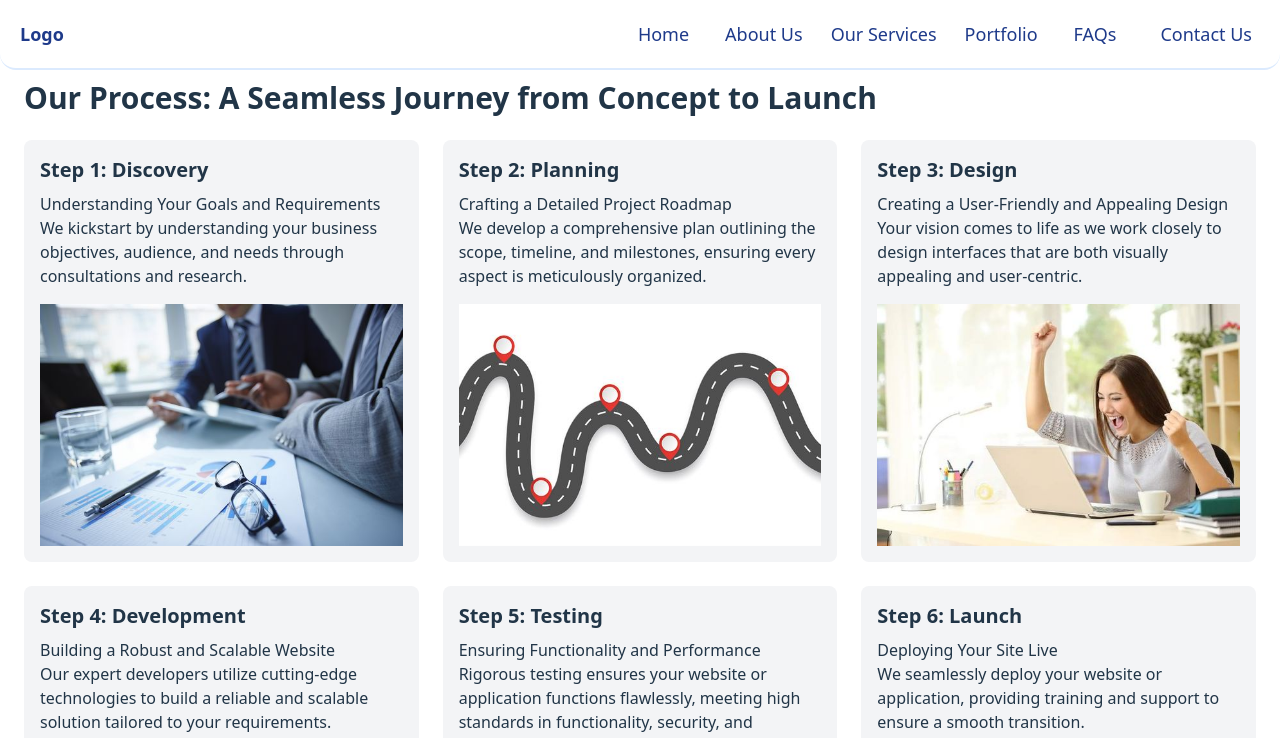
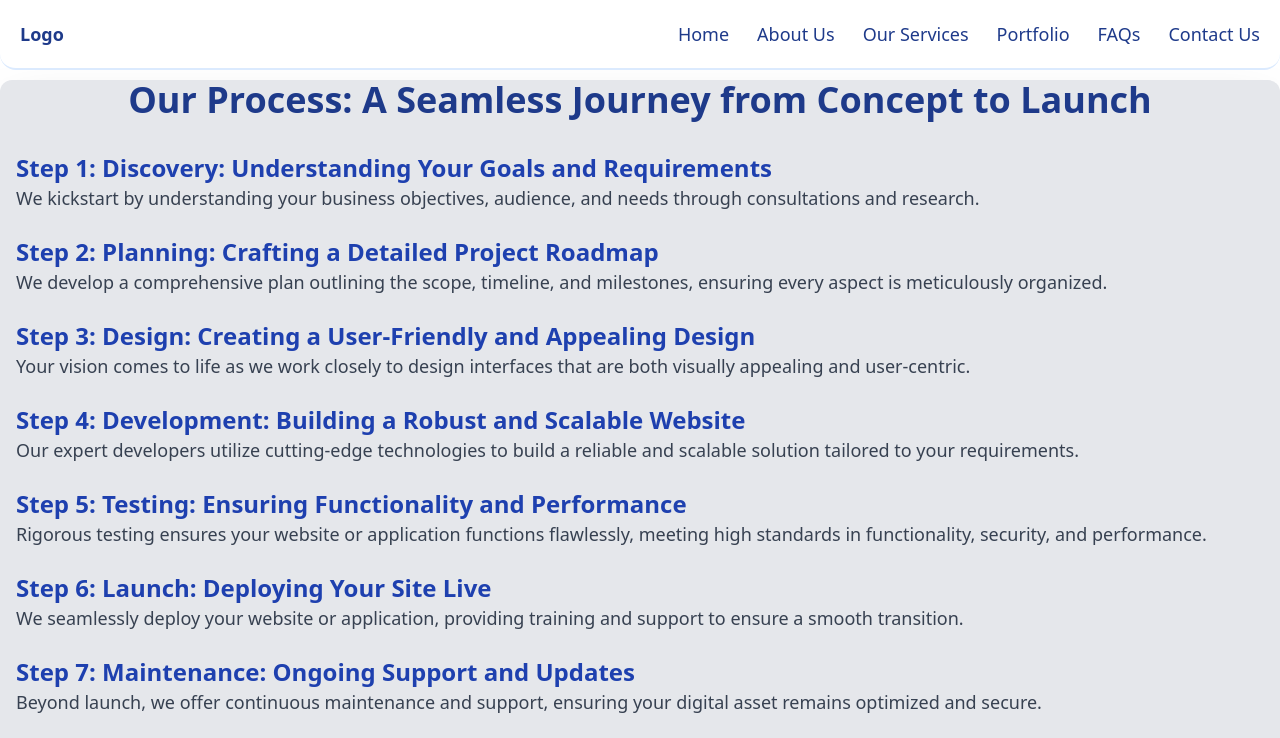
Before and after one commit to winny52/HopeTech, a React (Vite) app: page /process in a window 1280 px wide. Shown: the top 738 px of the page. Built offline with nearby package versions, Linux system fonts and the light colour scheme.

Commit message:
Made changes to Hero Section

```diff
--- /dev/null
+++ b/src/components/AboutSection.jsx
@@ -0,0 +1,28 @@
+import React from "react";
+import { useNavigate } from "react-router-dom";
+
+const AboutSection =() => {
+ const navigate=useNavigate();
+ const handleClick = () => {
+    navigate('/about');
+  };
+
+
+
+    return (
+      <div className="about-page pt-20 text-blue-900 p-6 flex justify-center items-center">
+        <div className="container m-4">
+          <h2 className="text-4xl text-blue-700 font-semibold mb-8">About HopeTech</h2>
+          <p className="w-3/4 text-xl">
+            HopeTech is a leading web design and development agency committed to bringing your digital vision to life. With 10+ years of experience, our team of experts specializes in creating responsive, user-friendly, and visually captivating websites that drive results.
+          </p>
+
+          <div className="story-section m-8">
+            <button onClick={handleClick} className="px-4 py-2 bg-blue-700 text-white rounded hover:bg-blue-800">Discover our story</button>
+          </div>
+        </div>
+      </div>
+    );
+  }
+
+  export default AboutSection;
--- /dev/null
+++ b/src/components/FAQHERO.jsx
@@ -0,0 +1,50 @@
+import React from 'react';
+import { useNavigate } from 'react-router-dom';
+
+const MiniFAQ = () => {
+    const navigate=useNavigate();
+    const handleClick = () => {
+       navigate('/FAQ');
+     };
+
+
+  return (
+    <div className="text-blue-900 pt-20">
+      <div className="container mx-auto py-12">
+        <h2 className="text-3xl font-semibold mb-8">Frequently Asked Questions</h2>
+
+        <div className="space-y-8">
+          {/* FAQ 1 */}
+          <div className="faq-item">
+            <h3 className="text-xl font-semibold mb-4">What services do you offer?</h3>
+            <p>
+              We offer a comprehensive range of web design and development services, including custom website design, responsive design, e-commerce solutions, custom web applications, UI/UX design, website maintenance, SEO services, content creation, and PPC advertising.
+            </p>
+          </div>
+
+          {/* FAQ 2 */}
+          <div className="faq-item">
+            <h3 className="text-xl font-semibold mb-4">How long does it take to build a website?</h3>
+            <p>
+              The timeline for building a website depends on the scope and complexity of the project. On average, a custom website can take anywhere from 6 to 12 weeks to complete. This includes the discovery, planning, design, development, and testing phases. We will provide a detailed timeline for your specific project during the planning phase.
+            </p>
+          </div>
+
+          {/* FAQ 3 */}
+          <div className="faq-item">
+            <h3 className="text-xl font-semibold mb-4">What is the cost of a custom website?</h3>
+            <p>
+              The cost of a custom website varies based on the scope and complexity of the project. We offer competitive pricing and flexible packages to suit different budgets and needs. During the discovery phase, we will provide a detailed quote based on your specific requirements.
+            </p>
+          </div>
+        </div>
+
+        <div className="mt-8 flex justify-center">
+          <button  onClick={handleClick} className="px-4 py-2 bg-blue-700 text-white rounded hover:bg-blue-800">Explore More FAQs</button>
+        </div>
+      </div>
+    </div>
+  );
+};
+
+export default MiniFAQ;
--- a/src/components/HeroSection.jsx
+++ b/src/components/HeroSection.jsx
@@ -3,6 +3,11 @@ import { useState, useEffect } from 'react';
 import WelcomeSection from './WelcomeSection';
 import WhyChooseUs from './WhyChooseUs';
 import { useNavigate } from 'react-router';
+import AboutSection from './AboutSection';
+import Solutions from './Solutions';
+import ProcessPage from './OurProcess';
+import MiniFAQ from './FAQHERO';
+import Testimonials from './Testimonials';
 
 const HeroSection = () => {
 
@@ -67,7 +72,13 @@ const HeroSection = () => {
         </div>
       </div>
       <WelcomeSection />
+      <AboutSection/>
+      <Solutions/>
       <WhyChooseUs />
+      <ProcessPage/>
+      <MiniFAQ/>
+      <Testimonials/>
+
     </div>
   );
 };
--- a/src/components/Navbar.jsx
+++ b/src/components/Navbar.jsx
@@ -10,25 +10,25 @@ const Navbar = () => {
   };
 
   return (
-    <nav className=" fixed top-0 w-full bg-white p-5  text-blue-900 rounded-b-2xl text-lg border-b-2 border-blue-100 z-10">
-      <div className="container mx-auto flex justify-between items-center">
+    <nav className=" fixed top-0 w-full  bg-white md:p-5 p-2 text-blue-900 rounded-b-2xl text-lg border-b-2 border-blue-100 z-10">
+      <div className="container mx-auto flex justify-between items-center  ">
         <span className="font-semibold text-lg">Logo</span>
         <button className="text-xl md:hidden" onClick={toggleNavbar}>
           {isOpen ? '' : 'Menu'}
         </button>
-        <ul className={`md:flex md:items-center space-x-7 ${isOpen ? 'block' : 'hidden'}`}>
+        <ul className={`md:flex md:items-center space-x-7 md:flex-row w-1/2 md:w-auto justify-between   md:h-auto md:static ${isOpen ? 'block fixed bg-white top-4 left-0 h-screen' : 'hidden'}`}>
           <li>
-            <Link to="/" className="hover:text-blue-400 rounded p-2">
+            <Link to="/" className="hover:text-blue-400 focus:text-blue-400 rounded pl-8 mb-2">
               Home
             </Link>
           </li>
-          <li className="relative group">
-            <span className="hover:text-blue-400 rounded pb-8 cursor-pointer">
+          <li className="relative group "  tabIndex="0">
+            <span className="hover:text-blue-400  rounded pb-8 mt-6 pb-2 cursor-pointer">
               About Us
             </span>
-            <ul className="absolute left-0 mt-1 hidden w-48 bg-white mt-6 rounded-b-2xl group-hover:block">
+            <ul className="md:absolute left-0 md:mt-1 hidden md:w-48 bg-white md:mt-6 rounded-b-2xl group-hover:block">
               <li>
-                <Link to="/about" className="block hover:text-blue-400 rounded p-2">
+                <Link to="/about" className="block hover:text-blue-400 focus:text-blue-400 rounded p-2">
                   About Us
                 </Link>
               </li>
@@ -44,11 +44,11 @@ const Navbar = () => {
               </li>
             </ul>
           </li>
-          <li className="relative group">
+          <li className="relative group" tabIndex="0">
             <span className="hover:text-blue-400 rounded pb-8 cursor-pointer">
               Our Services
             </span>
-            <ul className="absolute left-0 hidden w-48 mt-6 bg-white rounded-b-2xl group-hover:block">
+            <ul className="md:absolute left-0 hidden md:w-48 md:mt-6 bg-white rounded-b-2xl group-hover:block">
 
               <li>
                 <Link to="/services/services" className="block hover:text-blue-400 rounded p-2">
@@ -62,11 +62,11 @@ const Navbar = () => {
               </li>
             </ul>
           </li>
-          <li className="relative group">
+          <li className="relative group" tabIndex="0">
             <span className="hover:text-blue-400 rounded pb-8 cursor-pointer">
               Portfolio
             </span>
-            <ul className="absolute left-0 mt-6 bg-white rounded-b-2xl hidden w-48 group-hover:block">
+            <ul className="md:absolute left-0 md:mt-6 bg-white rounded-b-2xl hidden md:w-48 group-hover:block">
               <li>
                 <Link to="/portfolio/testimonials" className="block hover:text-blue-400 rounded p-2">
                   Testimonials
@@ -80,12 +80,12 @@ const Navbar = () => {
             </ul>
           </li>
           <li>
-            <Link to="/faqs" className="hover:text-blue-400 rounded p-2">
+            <Link to="/faqs" className="hover:text-blue-400 rounded ">
               FAQs
             </Link>
           </li>
           <li>
-            <Link to="/contact" className="hover:text-blue-400 rounded p-2">
+            <Link to="/contact" className="hover:text-blue-400 rounded ">
               Contact Us
             </Link>
           </li>
--- a/src/components/OurProcess.jsx
+++ b/src/components/OurProcess.jsx
@@ -1,76 +1,67 @@
 import React from 'react';
-import { useNavigate} from 'react-router-dom';
-import Step1Image from '../assets/STEP1.jpg';
-import Step2Image from '../assets/STEP2.jpg';
-import Step3Image from '../assets/STEP3.jpg';
-import Step4Image from '../assets/STEP4.jpg';
-import Step5Image from '../assets/STEP5.jpg';
-import Step6Image from '../assets/STEP6.jpg';
-import Step7Image from '../assets/STEP7.jpg';
+import { useNavigate } from 'react-router-dom';
 
-const OurProcess = () => {
+const ProcessPage = () => {
   const navigate = useNavigate();
 
   const handleClick = () => {
     navigate('/detailedprocess');
   };
 
-
-
   return (
-    <div className="container mx-auto p-6 pt-20 rounded-2xl">
-      <h2 className="text-3xl font-bold mb-6">Our Process: A Seamless Journey from Concept to Launch</h2>
-      <div className="grid grid-cols-1 md:grid-cols-2 lg:grid-cols-3 gap-6">
-        <div className="bg-gray-100 p-4 rounded-lg">
-          <h3 className="text-xl font-bold mb-2">Step 1: Discovery</h3>
-          <p>Understanding Your Goals and Requirements</p>
-          <p>We kickstart by understanding your business objectives, audience, and needs through consultations and research.</p>
-          <img src={Step1Image} alt="Step 1" className="mt-4 mx-auto" />
+    <div className="text-blue-900 py-16 pt-20 rounded-2xl">
+      <div className="container mx-auto px-4 bg-gray-200 rounded-xl shadow-2xl">
+        <h2 className="text-4xl font-bold text-center mb-8">Our Process: A Seamless Journey from Concept to Launch</h2>
+        <div className="space-y-6">
+          <div>
+            <h3 className="text-2xl font-semibold text-blue-800">Step 1: Discovery: Understanding Your Goals and Requirements</h3>
+            <p className="text-lg text-gray-700">
+              We kickstart by understanding your business objectives, audience, and needs through consultations and research.
+            </p>
           </div>
-        <div className="bg-gray-100 p-4 rounded-lg">
-          <h3 className="text-xl font-bold mb-2">Step 2: Planning</h3>
-          <p>Crafting a Detailed Project Roadmap</p>
-          <p>We develop a comprehensive plan outlining the scope, timeline, and milestones, ensuring every aspect is meticulously organized.</p>
-          <img src={Step2Image} alt="Step 2" className="mt-4 mx-auto" />
+          <div>
+            <h3 className="text-2xl font-semibold text-blue-800">Step 2: Planning: Crafting a Detailed Project Roadmap</h3>
+            <p className="text-lg text-gray-700">
+              We develop a comprehensive plan outlining the scope, timeline, and milestones, ensuring every aspect is meticulously organized.
+            </p>
           </div>
-        <div className="bg-gray-100 p-4 rounded-lg">
-          <h3 className="text-xl font-bold mb-2">Step 3: Design</h3>
-          <p>Creating a User-Friendly and Appealing Design</p>
-          <p>Your vision comes to life as we work closely to design interfaces that are both visually appealing and user-centric.</p>
-          <img src={Step3Image} alt="Step 3" className="mt-4 mx-auto" />
+          <div>
+            <h3 className="text-2xl font-semibold text-blue-800">Step 3: Design: Creating a User-Friendly and Appealing Design</h3>
+            <p className="text-lg text-gray-700">
+              Your vision comes to life as we work closely to design interfaces that are both visually appealing and user-centric.
+            </p>
           </div>
-        <div className="bg-gray-100 p-4 rounded-lg">
-          <h3 className="text-xl font-bold mb-2">Step 4: Development</h3>
-          <p>Building a Robust and Scalable Website</p>
-          <p>Our expert developers utilize cutting-edge technologies to build a reliable and scalable solution tailored to your requirements.</p>
-          <img src={Step4Image} alt="Step 4" className="mt-4 mx-auto" />
+          <div>
+            <h3 className="text-2xl font-semibold text-blue-800">Step 4: Development: Building a Robust and Scalable Website</h3>
+            <p className="text-lg text-gray-700">
+              Our expert developers utilize cutting-edge technologies to build a reliable and scalable solution tailored to your requirements.
+            </p>
           </div>
-        <div className="bg-gray-100 p-4 rounded-lg">
-          <h3 className="text-xl font-bold mb-2">Step 5: Testing</h3>
-          <p>Ensuring Functionality and Performance</p>
-          <p>Rigorous testing ensures your website or application functions flawlessly, meeting high standards in functionality, security, and performance.</p>
-          <img src={Step5Image} alt="Step 5" className="mt-4 mx-auto" />
+          <div>
+            <h3 className="text-2xl font-semibold text-blue-800">Step 5: Testing: Ensuring Functionality and Performance</h3>
+            <p className="text-lg text-gray-700">
+              Rigorous testing ensures your website or application functions flawlessly, meeting high standards in functionality, security, and performance.
+            </p>
           </div>
-        <div className="bg-gray-100 p-4 rounded-lg">
-          <h3 className="text-xl font-bold mb-2">Step 6: Launch</h3>
-          <p>Deploying Your Site Live</p>
-          <p>We seamlessly deploy your website or application, providing training and support to ensure a smooth transition.</p>
-          <img src={Step6Image} alt="Step 6" className="mt-4 mx-auto" />
+          <div>
+            <h3 className="text-2xl font-semibold text-blue-800">Step 6: Launch: Deploying Your Site Live</h3>
+            <p className="text-lg text-gray-700">
+              We seamlessly deploy your website or application, providing training and support to ensure a smooth transition.
+            </p>
           </div>
-        <div className="bg-gray-100 p-4 rounded-lg">
-          <h3 className="text-xl font-bold mb-2">Step 7: Maintenance</h3>
-          <p>Ongoing Support and Updates</p>
-          <p>Beyond launch, we offer continuous maintenance and support, ensuring your digital asset remains optimized and secure.</p>
-          <img src={Step7Image} alt="Step 7" className="mt-4 mx-auto" />
+          <div>
+            <h3 className="text-2xl font-semibold text-blue-800">Step 7: Maintenance: Ongoing Support and Updates</h3>
+            <p className="text-lg text-gray-700">
+              Beyond launch, we offer continuous maintenance and support, ensuring your digital asset remains optimized and secure.
+            </p>
           </div>
         </div>
-
-      <div className="text-center mt-6">
-        <button  onClick={handleClick}   className="bg-gray-900 hover:bg-blue-700 text-white font-bold py-2 px-4 rounded mr-4">Learn More About Our Process</button>
-        <button className="bg-gray-900 hover:bg-green-700 text-white font-bold py-2 px-4 rounded">Get A Free Quote</button>
+        <div className="mt-8 grid md:grid-cols-2 lg:grid-cols-3 gap-8">
+          <button onClick={handleClick} className="col-span-full px-4 py-2 bg-blue-700 text-white rounded hover:bg-blue-800">Learn More About Our Process</button>
+        </div>
       </div>
     </div>
   );
 };
 
-export default OurProcess;
+export default ProcessPage;
```
Also changed, not shown: src/components/Solutions.jsx (+11 -1 lines), src/components/Testimonials.jsx (+15 -13 lines), src/components/WhyChooseUs.jsx (+9 -9 lines). Lines whose indentation alone changed are shown as unchanged.
